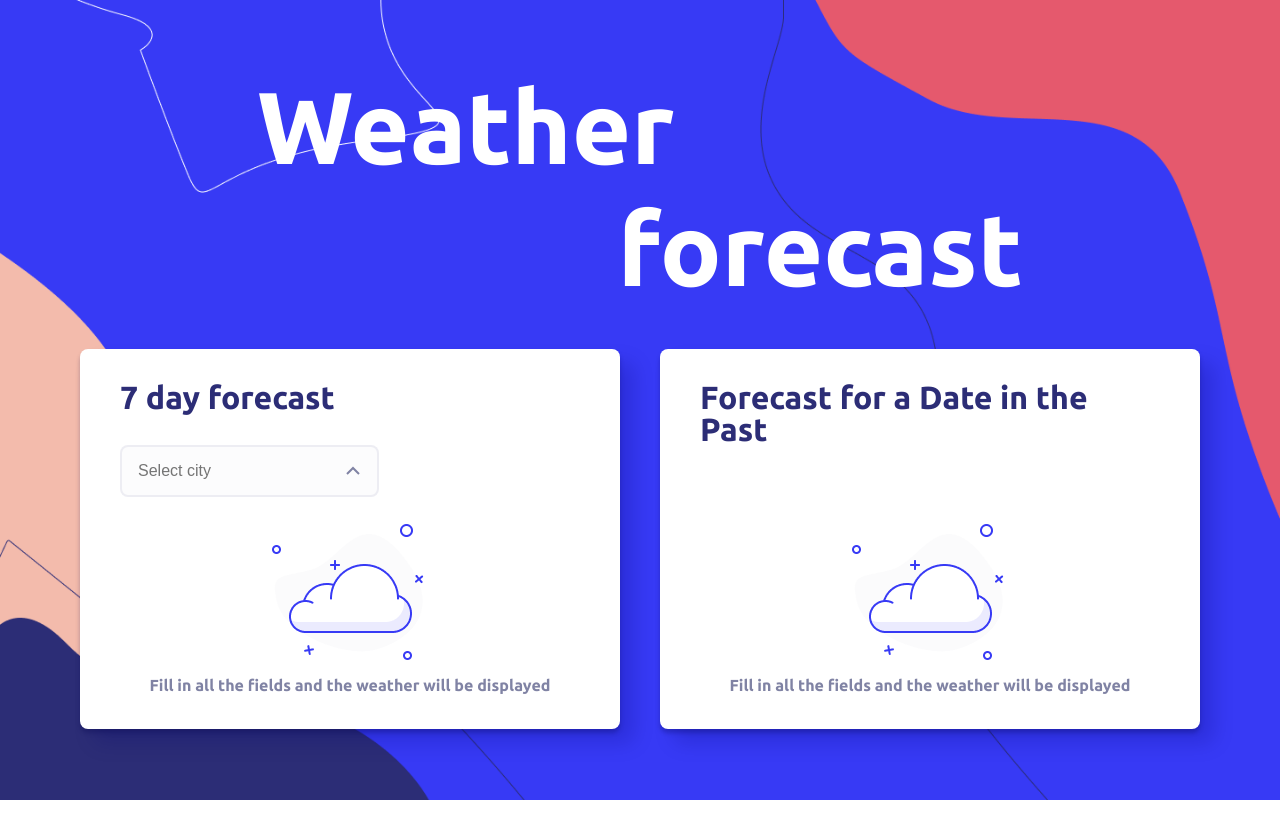
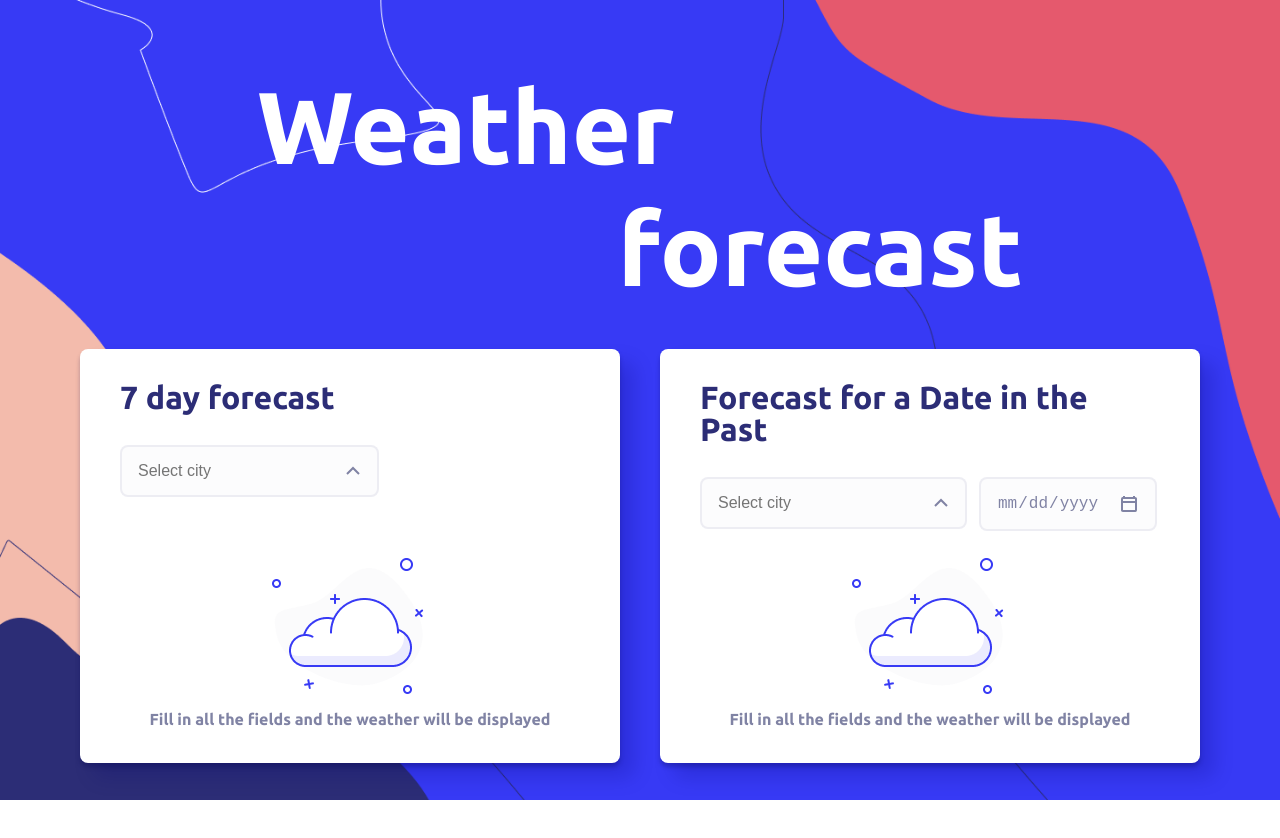
Before and after one commit to temoncher/mercury-weather-forecast, a React (Create React App) app: page / in a window 1280 px wide. Shown: the top 838 px of the page. Built offline with nearby package versions, Linux system fonts and the light colour scheme.

Commit message:
add datepicker

```diff
--- /dev/null
+++ b/src/components/DatePicker.scss
@@ -0,0 +1,21 @@
+@import "src/styles/variables";
+
+.datepicker {
+  &__input-container {
+    cursor: pointer;
+    transition: $default-transition;
+
+    input {
+      cursor: pointer;
+
+      &::-webkit-calendar-picker-indicator {
+        cursor: pointer;
+        background-image: url(../assets/icons/16/calendar.png);
+      }
+    }
+
+    .icon {
+      transition: $default-transition;
+    }
+  }
+}
--- /dev/null
+++ b/src/components/DatePicker.tsx
@@ -0,0 +1,27 @@
+import * as React from 'react'
+import './DatePicker.scss'
+import { classnames } from '../utils/classnames'
+
+interface DatePickerProps {
+  className?: string;
+  value: string;
+  placeholder?: string;
+  onDateChange?: (event: React.ChangeEvent<HTMLInputElement>) => void;
+}
+
+const DatePicker: React.FC<DatePickerProps> = (props) => {
+  const datepickerClasses = classnames({
+    datepicker: true,
+    [props.className ?? '']: Boolean(props.className)
+  })
+
+  return (
+    <div className={datepickerClasses}>
+      <div className="datepicker__input-container input">
+        <input className="text-body" type="date" value={props.value} placeholder={props.placeholder} onChange={props.onDateChange} />
+      </div>
+    </div>
+  )
+}
+
+export default DatePicker
--- a/src/components/Select.scss
+++ b/src/components/Select.scss
@@ -10,40 +10,14 @@ $dropdown-shadow: 0px 2px 4px rgba(4, 5, 77, 0.16),
 
   &__input-container {
     cursor: pointer;
-    display: flex;
-    align-items: center;
+    transition: $default-transition;
 
-    padding: 12px 16px;
-
-    background-color: $color-secondary-lighter;
-
-    border-style: solid;
-    border-width: 2px;
-    border-radius: 8px;
-    border-color: $color-secondary-light-x2;
-    transition: $default-transition;
+    input {
+      cursor: pointer;
+    }
 
     .icon {
       transition: $default-transition;
-    }
-
-    input {
-      flex: 1;
-
-      padding: 0;
-
-      border-top-style: hidden;
-      border-right-style: hidden;
-      border-left-style: hidden;
-      border-bottom-style: hidden;
-
-      background-color: transparent;
-
-      color: $color-secondary;
-
-      &:focus {
-        outline: none;
-      }
     }
   }
 
@@ -77,11 +51,11 @@ $dropdown-shadow: 0px 2px 4px rgba(4, 5, 77, 0.16),
       transition: $default-transition;
 
       &::-webkit-scrollbar {
-        width: 8px;
+        width: 4px;
       }
 
       &::-webkit-scrollbar-thumb {
-        border-radius: 8px;
+        border-radius: 4px;
         background-color: $color-secondary-light;
       }
     }
--- a/src/components/Select.tsx
+++ b/src/components/Select.tsx
@@ -43,7 +43,7 @@ const Select: React.FC<SelectProps> = (props) => {
 
   return (
     <div ref={rootRef} className={selectClass}>
-      <div className="select__input-container" onClick={() => setIsOpen(!isOpen)}>
+      <div className="select__input-container input" onClick={() => setIsOpen(!isOpen)}>
         <input className="text-body" readOnly value={props.label ?? props.value} placeholder={props.placeholder} />
         <img className="icon" src={ChevronTopSrc} alt={isOpen ? 'chevron-top' : 'chevron-bottom'} />
       </div>
--- a/src/styles/utils.scss
+++ b/src/styles/utils.scss
@@ -42,3 +42,36 @@
   width: 16px;
   height: 16px;
 }
+
+.input {
+  display: flex;
+  align-items: center;
+
+  padding: 12px 16px;
+
+  background-color: $color-secondary-lighter;
+
+  border-style: solid;
+  border-width: 2px;
+  border-radius: 8px;
+  border-color: $color-secondary-light-x2;
+
+  input {
+    flex: 1;
+
+    padding: 0;
+
+    border-top-style: hidden;
+    border-right-style: hidden;
+    border-left-style: hidden;
+    border-bottom-style: hidden;
+
+    background-color: transparent;
+
+    color: $color-secondary;
+
+    &:focus {
+      outline: none;
+    }
+  }
+}
--- a/src/views/PastDateForecast.scss
+++ b/src/views/PastDateForecast.scss
@@ -4,4 +4,16 @@
   &__image {
     align-self: center;
   }
+
+  &__inputs-container {
+    display: flex;
+
+    :not(:last-child) {
+      margin-right: 4px;
+    }
+
+    :not(:first-child) {
+      margin-left: 4px;
+    }
+  }
 }
--- a/src/views/PastDateForecast.tsx
+++ b/src/views/PastDateForecast.tsx
@@ -2,14 +2,34 @@ import * as React from 'react'
 import './PastDateForecast.scss'
 import ForecastPlaceholder from '../components/ForecastPlaceholder'
 import Select from '../components/Select'
+import DatePicker from '../components/DatePicker'
+import Option from '../components/Option'
+import { cities } from '../constants'
 
-const PastDateForecast: React.FC = () => (
+const PastDateForecast: React.FC = () => {
+  const [chosenCityId, setChosenCityId] = React.useState<string | undefined>(undefined)
+  const [date, setDate] = React.useState<string>('')
+  const chosenCity = React.useMemo(() => cities.find((city) => city.id === chosenCityId), [chosenCityId])
+
+  return (
     <section className="past-date-forecast paper">
       <h2 className="paper__header">Forecast for a Date in the Past</h2>
       <div className="past-date-forecast__content paper__content">
+        <div className="past-date-forecast__inputs-container">
+          <Select
+            placeholder="Select city"
+            value={chosenCity?.id ?? ''}
+            label={chosenCity?.name}
+            onOptionClick={(cityId) => setChosenCityId(cityId as string)}
+          >
+            {cities.map((city) => <Option key={city.id} value={city.id}>{city.name}</Option>)}
+          </Select>
+          <DatePicker value={date} onDateChange={(event) => setDate(event.target.value)} />
+        </div>
         <ForecastPlaceholder />
       </div>
     </section>
   )
+}
 
 export default PastDateForecast
```
Lines whose indentation alone changed are shown as unchanged.
